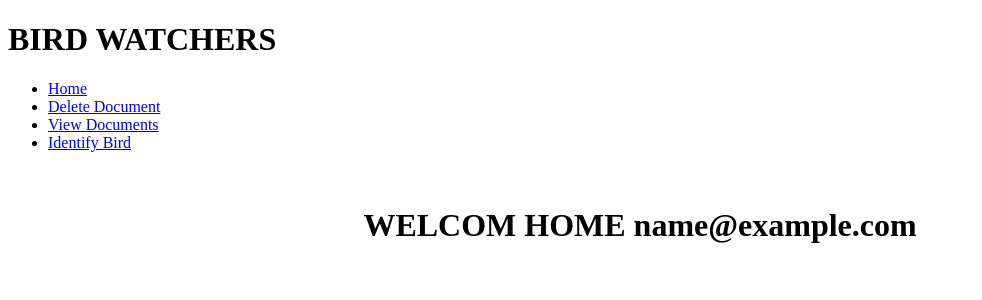
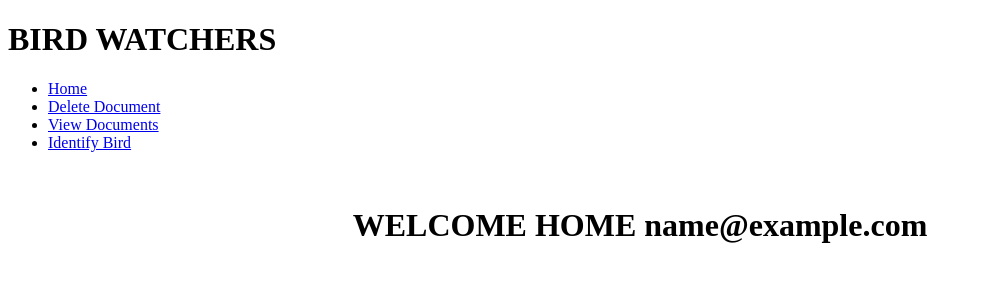
Before and after one commit to ChristianAlameda/BirdWatchers, a Flask app: page /logged_in in a window 1280 px wide. Shown: the top 300 px of the page, without its empty margins (0-982 px from the left). Run offline with Flask 3, Linux system fonts and the light colour scheme; the visitor is signed in with stand-in values (Sample User, id 1).

```diff
--- a/templates/home.html
+++ b/templates/home.html
@@ -4,6 +4,6 @@
 
 {% block content %}
 
-    <h1 style="text-align:center">WELCOM HOME {{email}}</h1>
+    <h1 style="text-align:center">WELCOME HOME {{email}}</h1>
 
 {% endblock %}
```
